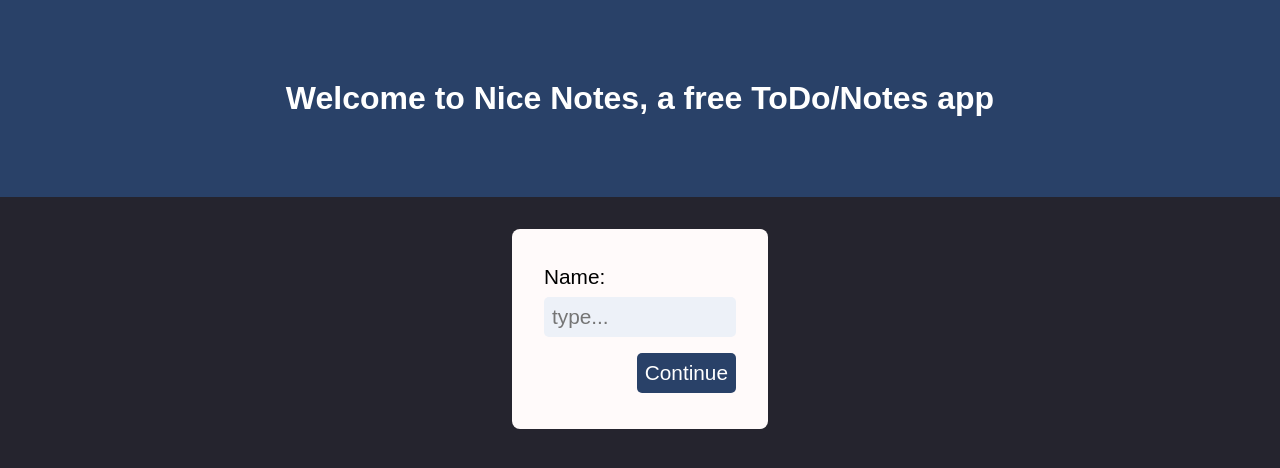
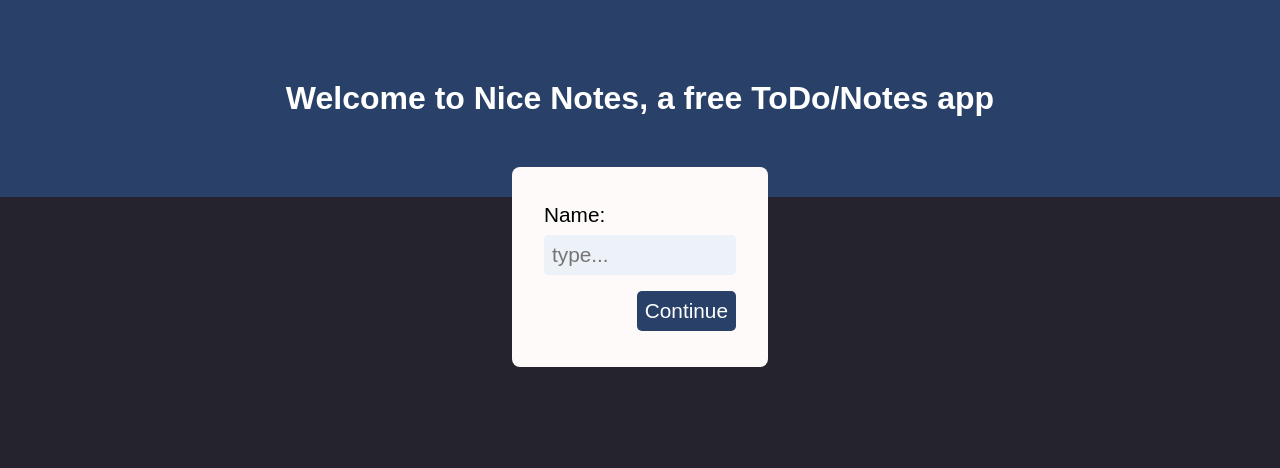
Before and after one commit to alansfj/nice-ToDo, a React (Create React App) app: page /#/ in a window 1280 px wide. Shown: the top 468 px of the page. Built offline with nearby package versions, Linux system fonts and the light colour scheme.

Commit message:
WelcomeForm component: centered with flexbox and top property added

```diff
--- a/src/components/WelcomeForm.scss
+++ b/src/components/WelcomeForm.scss
@@ -1,8 +1,9 @@
 .welcome-form-container {
+  position: absolute;
+  top: -30px;
   text-align: center;
   font-size: 1.3rem;
   padding: 0 2rem;
-  margin: 2rem auto;
   max-width: 20vw;
   height: 200px;
   background-color: snow;
--- a/src/pages/WelcomePage.js
+++ b/src/pages/WelcomePage.js
@@ -16,7 +16,15 @@ const WelcomePage = () => {
           Welcome to Nice Notes, a free ToDo/Notes app
         </h1>
       </div>
-      <WelcomeForm />
+      <div
+        style={{
+          position: "relative",
+          display: "flex",
+          justifyContent: "center",
+        }}
+      >
+        <WelcomeForm />
+      </div>
     </div>
   );
 };
```
